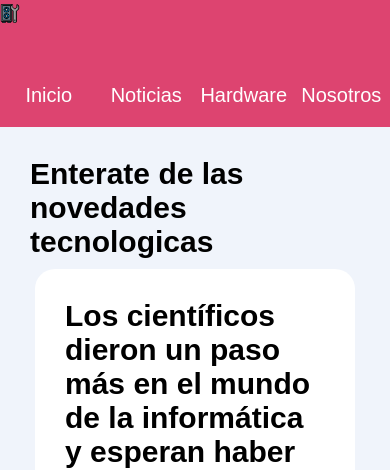
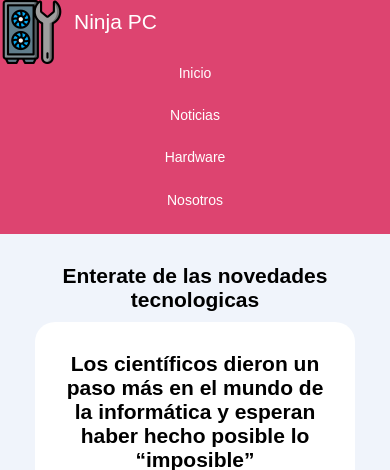
Before and after one commit to ccalder0n/CodoACodo, a Python web app: template templates/noticias.html in a window 390 px wide. Shown: the top 470 px of the page. Run offline with Jinja, Linux system fonts and the light colour scheme; the template is opened without the code that fills it, so the values that code supplies are empty.

Commit message:
correcciones de encabezado, cortes, animacion

```diff
--- a/index.html
+++ b/index.html
@@ -3,7 +3,7 @@
 <head>
     <meta charset="UTF-8">
     <meta name="viewport" content="width=device-width, initial-scale=1.0">
-    <link href="../static/img/logo-icono.ico" rel="shortcut icon" type="image/x-icon">
+    <link rel="shortcut icon" href="https://cdn-icons-png.flaticon.com/512/1177/1177771.png" type="image/x-icon">
     <link rel="stylesheet" href="static/css/sesion.css">
     <title>Ninja PC</title>
 </head>
--- a/static/css/abaut.css
+++ b/static/css/abaut.css
@@ -66,7 +66,7 @@ input::placeholder, textarea::placeholder{
     background-color: #50e04b;
 }
 @media(max-width:991px){
-    body {
+    section {
         padding: 30px;
     }
     form {
--- /dev/null
+++ b/static/css/header.css
@@ -0,0 +1,83 @@
+:root{
+    --morado: #DD4470;
+    --rosa: #FE72A9;
+    --verde: #C6DF76;
+    --piel: #FFE3B3;
+    --gris: #f0f4fb;
+    font-family: Arial, Helvetica, sans-serif;
+    font-size: 10px;
+}
+
+*{
+    margin: 0;
+    padding: 0;
+}
+
+header{
+    width: 100%;
+}
+
+#encabezado{
+    width: 100%;
+    height: 10vh;
+    display: flex;
+    background-color: var(--morado);
+}
+
+#titulo{
+    width: 100%;
+    text-align: left;
+    color: white;
+    font-family: fantasy;
+    font-size: 3rem;
+    font-weight:300;
+}
+
+#logos {
+    height: auto;
+    width: auto;
+}
+
+nav{
+    width: 100%;
+    height: 5vh;
+    display: flex;
+    flex-direction: row;
+    justify-content: space-around;
+    background-color: var(--morado);
+    font-size: 2rem;
+}
+
+a{
+    width: 100%;
+    height: 5vh;
+    text-align: center;
+    text-decoration: none;
+    color: white;
+}
+
+a:hover{
+    background-color: var(--rosa);
+    transform: translate(0);
+}
+
+@media only screen  and (max-width: 375px){
+    #encabezado {height: auto;}
+    :root{font-size: 5px;}
+    nav {flex-direction: column; height: auto;}
+    a:hover{transform: translate(20px);}
+}
+
+@media only screen  and (min-width: 375px){
+    #encabezado {height: auto;}
+    :root{font-size: 7px;}
+    nav {flex-direction: column; height: auto;}
+    a:hover{transform: translate(20px);}
+}
+
+@media only screen  and (min-width: 768px){
+    #encabezado {height: 10vh;}
+    :root{font-size: 10px;}
+    nav {flex-direction: row; height: 5vh;}
+    a:hover{transform: translate(0);}
+}
--- a/static/css/style.css
+++ b/static/css/style.css
@@ -5,52 +5,6 @@
     --piel: #FFE3B3;
     --gris: #f0f4fb;
     font-family: Arial, Helvetica, sans-serif;
-    font-size: 10px;
-}
-
-*{
-    margin: 0;
-    padding: 0;
-}
-
-header{
-    width: 100%;
-}
-
-#encabezado{
-    width: 100%;
-    height: 10vh;
-    background-color: var(--morado);
-}
-
-#logos {
-    position: absolute;
-    margin: lef;
-    margin-top: 1%;
-    width: 5%;
-    height: 2vh;
-}
-
-nav{
-    width: 100%;
-    height: 5vh;
-    display: flex;
-    flex-direction: row;
-    justify-content: space-around;
-    background-color: var(--morado);
-    font-size: 2rem;
-}
-
-a{
-    width: 100%;
-    height: 5vh;
-    text-align: center;
-    text-decoration: none;
-    color: white;
-}
-
-a:hover{
-    background-color: var(--rosa);
 }
 
 h1,h2,p{
@@ -85,6 +39,7 @@ ul{
     justify-content: center;
     background-color: var(--gris);
     padding: 20px;
+    text-align: center;
     font-size: 2rem;
 }
 
--- a/templates/inicio.html
+++ b/templates/inicio.html
@@ -3,7 +3,8 @@
 <head>
     <meta charset="UTF-8">
     <meta name="viewport" content="width=device-width, initial-scale=1.0">
-    <link href="../static/img/logo-icono.ico" rel="shortcut icon" type="image/x-icon">
+    <link href="https://cdn-icons-png.flaticon.com/512/1177/1177771.png" rel="shortcut icon" type="image/x-icon">
+    <link rel="stylesheet" href="../static/css/header.css">
     <link rel="stylesheet" href="../static/css/style.css">
     <title>Inicio</title>
 </head>
@@ -11,8 +12,9 @@
     <header>
         <div id="encabezado">
             <div id="logos">
-                <img src="../static/img/logo.png" width="100%" class="logo">
+                <img src="../static/img/logo.png" alt="">
             </div>
+            <h1 id="titulo">Ninja PC</h1>
         </div>
 
         <div>
--- a/templates/noticias.html
+++ b/templates/noticias.html
@@ -3,7 +3,8 @@
 <head>
     <meta charset="UTF-8">
     <meta name="viewport" content="width=device-width, initial-scale=1.0">
-    <link href="../static/img/logo-icono.ico" rel="shortcut icon" type="image/x-icon">
+    <link href="https://cdn-icons-png.flaticon.com/512/1177/1177771.png" rel="shortcut icon" type="image/x-icon">
+    <link rel="stylesheet" href="../static/css/header.css">
     <link rel="stylesheet" href="../static/css/style.css">
     <title>Noticias</title>
 </head>
@@ -11,15 +12,19 @@
     <header>
         <div id="encabezado">
             <div id="logos">
-                <img src="../static/img/logo.png" width="100%" class="logo">
+                <img src="../static/img/logo.png" alt="">
             </div>
+            <h1 id="titulo">Ninja PC</h1>
         </div>
-        <nav id="navegacion">
+
+        <div>
+            <nav>
                 <a href="inicio.html">Inicio</a>
                 <a href="noticias.html">Noticias</a>
                 <a href="hardware.html">Hardware</a>
                 <a href="about.html">Nosotros</a>
             </nav>
+        </div>
     </header>
     <main>
         <section class="seccion1">
```
Also changed, not shown: templates/about.html (+8 -4 lines), templates/hardware.html (+19 -37 lines). Lines whose indentation alone changed are shown as unchanged.
